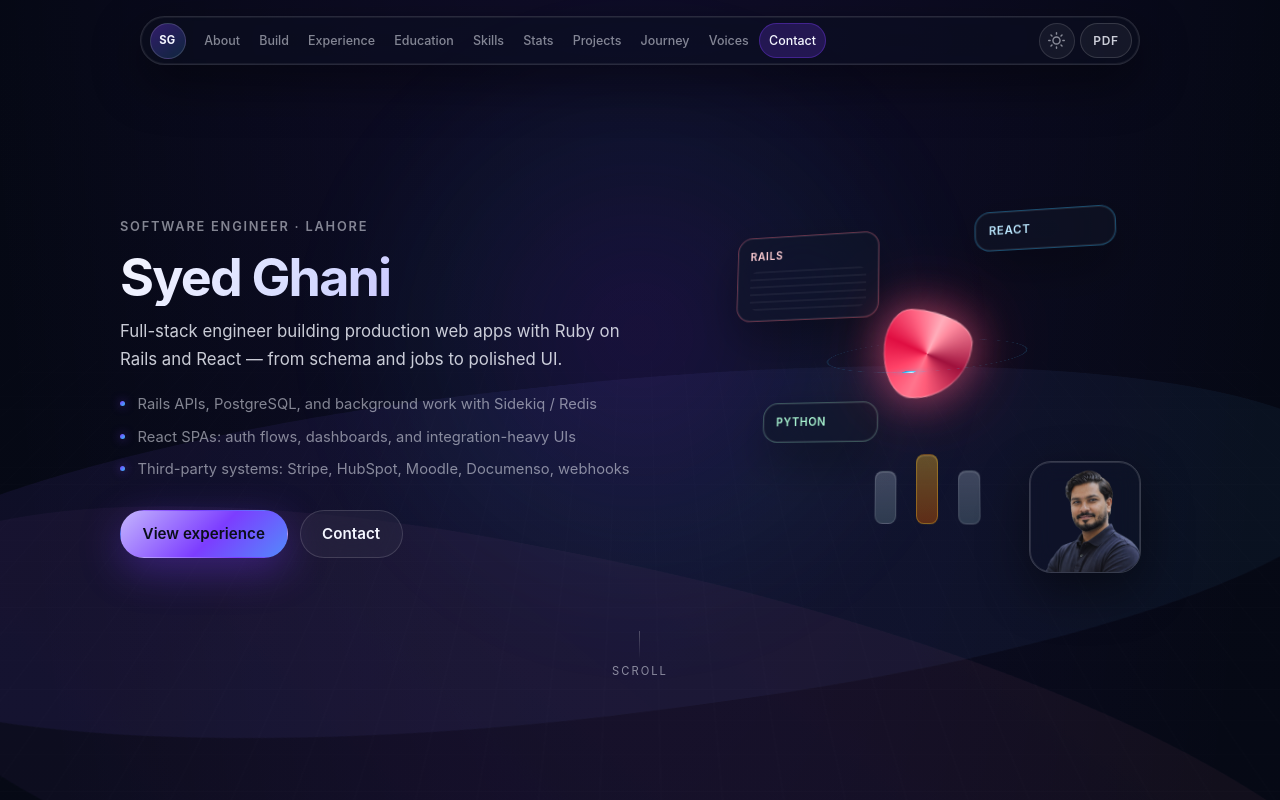
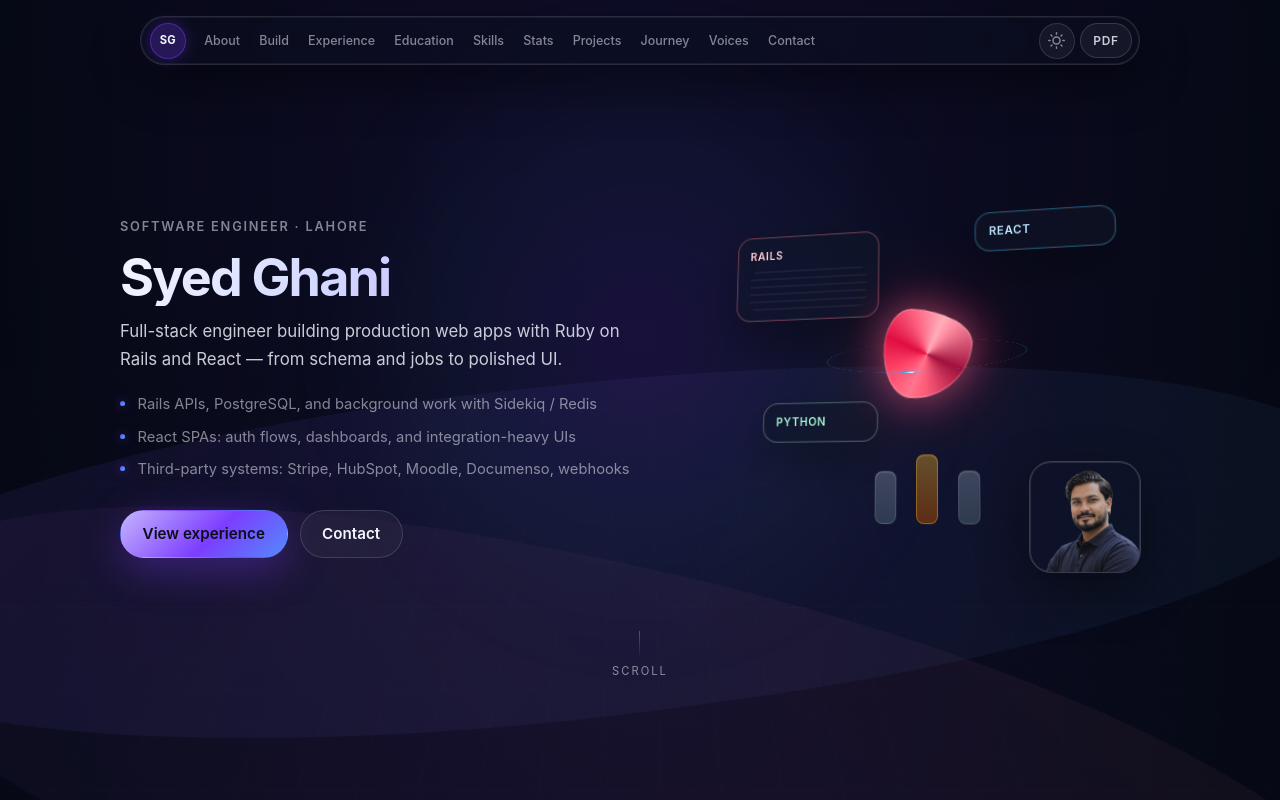
Before and after one commit to sghani001/personal_portfolio, a React (Create React App) app: page / in a window 1280 px wide. Shown: the top 800 px of the page. Built offline with nearby package versions, Linux system fonts and the light colour scheme; no server answers.

Commit message:
fixed tab issues

```diff
--- a/src/components/GlassNav.css
+++ b/src/components/GlassNav.css
@@ -54,9 +54,9 @@
 }
 
 .dock-nav__brand--active .dock-nav__brand-mark {
-  background: rgba(124, 61, 255, 0.25);
-  border-color: rgba(124, 61, 255, 0.45);
-  box-shadow: 0 0 15px rgba(124, 61, 255, 0.3);
+  background: rgba(124, 61, 255, 0.25) !important;
+  border-color: rgba(124, 61, 255, 0.45) !important;
+  box-shadow: 0 0 15px rgba(124, 61, 255, 0.3) !important;
 }
 
 .dock-nav__links {
@@ -92,9 +92,9 @@
 }
 
 .dock-nav__link--active {
-  color: var(--text-primary);
-  background: rgba(124, 61, 255, 0.22);
-  border: 1px solid rgba(124, 61, 255, 0.35);
+  color: var(--text-primary) !important;
+  background: rgba(124, 61, 255, 0.22) !important;
+  border: 1px solid rgba(124, 61, 255, 0.35) !important;
 }
 
 .dock-nav__pill {
--- a/src/components/GlassNav.js
+++ b/src/components/GlassNav.js
@@ -19,34 +19,70 @@ const visibleLinks = navLinks.filter((l) => l.label);
 
 export default function GlassNav({ theme, toggleTheme }) {
   const [mobileOpen, setMobileOpen] = useState(false);
-  const [activeId, setActiveId] = useState("hero");
+  const [activeId, setActiveId] = useState(() => {
+    const hash = window.location.hash.replace("#", "");
+    return hash || "hero";
+  });
 
   useEffect(() => {
-    const scrollEl = document.querySelector(".fullpage-scroll");
+    const handleHashChange = () => {
+      const hash = window.location.hash.replace("#", "");
+      if (hash) setActiveId(hash);
+    };
+
+    window.addEventListener("hashchange", handleHashChange);
+    return () => window.removeEventListener("hashchange", handleHashChange);
+  }, []);
+
+  useEffect(() => {
     const sectionIds = navLinks.map((l) => l.id);
     const observers = [];
-    const visibilityMap = {};
+
+    const observerOptions = {
+      root: null, // use viewport
+      rootMargin: "-10% 0px -40% 0px", // Focus on top-middle of the screen
+      threshold: 0,
+    };
+
+    const observerCallback = (entries) => {
+      entries.forEach((entry) => {
+        if (entry.isIntersecting) {
+          setActiveId(entry.target.id);
+        }
+      });
+    };
+
+    const observer = new IntersectionObserver(observerCallback, observerOptions);
 
     sectionIds.forEach((id) => {
       const el = document.getElementById(id);
-      if (!el) return;
-      const obs = new IntersectionObserver(
-        ([entry]) => {
-          visibilityMap[id] = entry.intersectionRatio;
-          const best = Object.entries(visibilityMap).sort((a, b) => b[1] - a[1])[0];
-          if (best && best[1] > 0) setActiveId(best[0]);
-        },
-        { root: scrollEl, threshold: [0, 0.2, 0.45, 0.7, 1] }
-      );
-      obs.observe(el);
-      observers.push(obs);
+      if (el) {
+        observer.observe(el);
+        observers.push(observer);
+      }
     });
+
     return () => observers.forEach((o) => o.disconnect());
+  }, []);
+
+  // Handle initial refresh scroll
+  useEffect(() => {
+    const hash = window.location.hash.replace("#", "");
+    if (hash) {
+      setTimeout(() => {
+        const el = document.getElementById(hash);
+        if (el) {
+          el.scrollIntoView({ behavior: "auto" });
+          setActiveId(hash);
+        }
+      }, 100);
+    }
   }, []);
 
   const handleNavClick = (e, id) => {
     e.preventDefault();
     setMobileOpen(false);
+    setActiveId(id);
     window.history.pushState(null, "", `#${id}`);
     document.getElementById(id)?.scrollIntoView({ behavior: "smooth" });
   };
```
